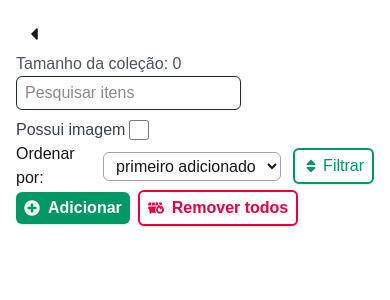
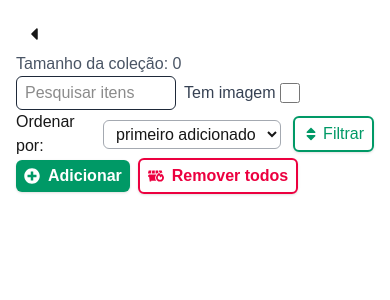
Before and after one commit to gab-souza-martins/digital-collection, a Next.js app: page /colecao/1 in a window 390 px wide. Shown: the top 300 px of the page. Built offline with nearby package versions, Linux system fonts and the light colour scheme.

Commit message:
Alterado tamanho dos inputs de Searchbar.tsx para encaixar melhor em telas menores

```diff
--- a/src/app/Components/Searchbar.tsx
+++ b/src/app/Components/Searchbar.tsx
@@ -11,14 +11,14 @@ const Searchbar: React.FC<SearchbarProps> = ({ textSearch, imageFilter }) => {
 
    return (
       <div>
-         <form className="flex flex-col items-start gap-2 xs:flex-row xs:items-center xs:gap-3">
+         <form className="flex flex-row items-center gap-2 xs:gap-3">
             <input
                onChange={(e) => {
                   setTextTerm(e.target.value);
                   textSearch(e.target.value);
                }}
                type="text"
-               className="border border-gray-800 rounded-md py-1 px-2"
+               className="border border-gray-800 rounded-md py-1 px-2 w-40 xs:w-60"
                value={textTerm}
                placeholder="Pesquisar itens"
                aria-label="Pesquisar itens"
@@ -29,7 +29,7 @@ const Searchbar: React.FC<SearchbarProps> = ({ textSearch, imageFilter }) => {
                   htmlFor="imageFilter"
                   className="cursor-pointer text-gray-700"
                >
-                  Possui imagem
+                  Tem imagem
                </label>
                <input
                   onChange={(e) => imageFilter(e.target.checked)}
```
